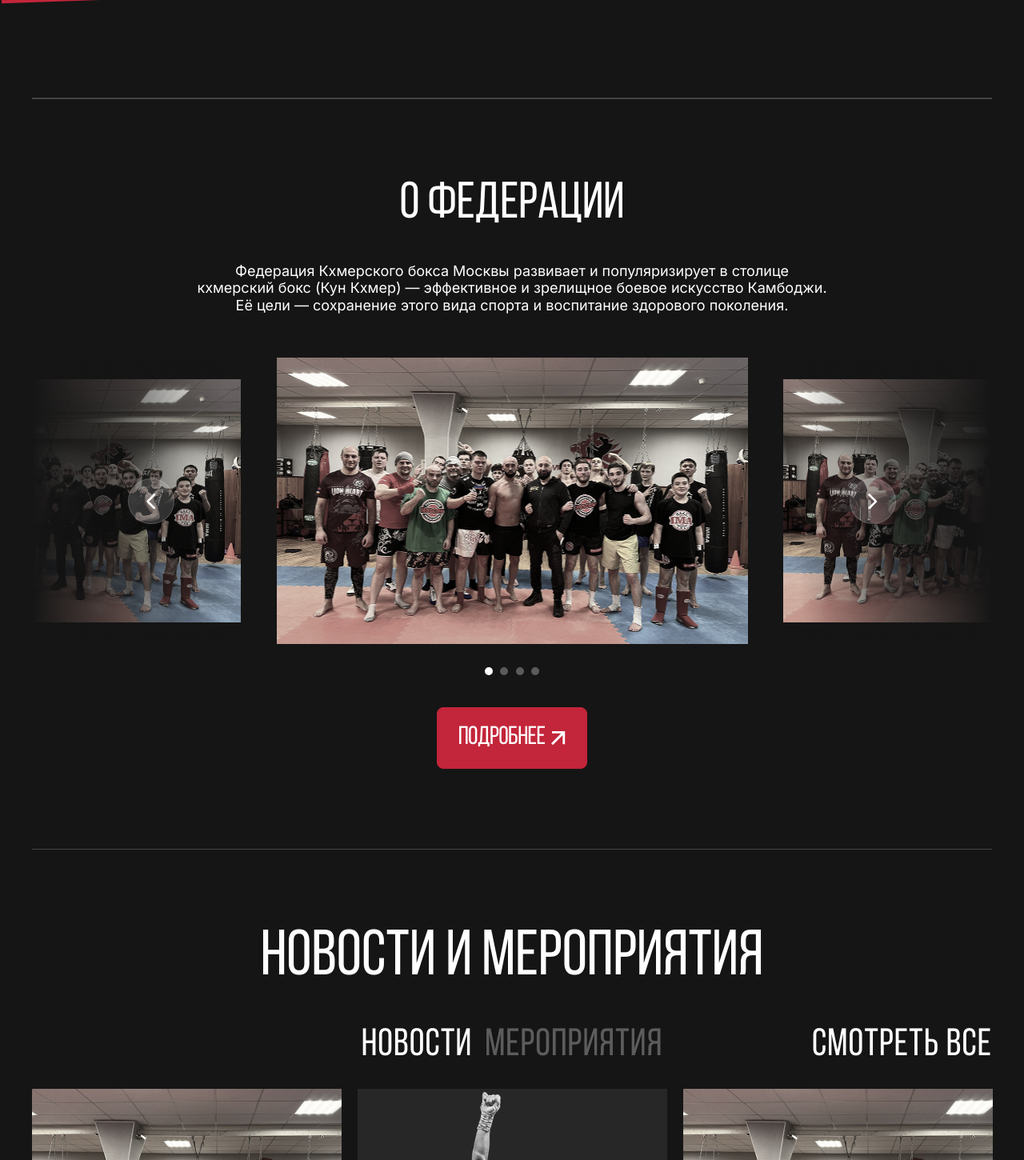
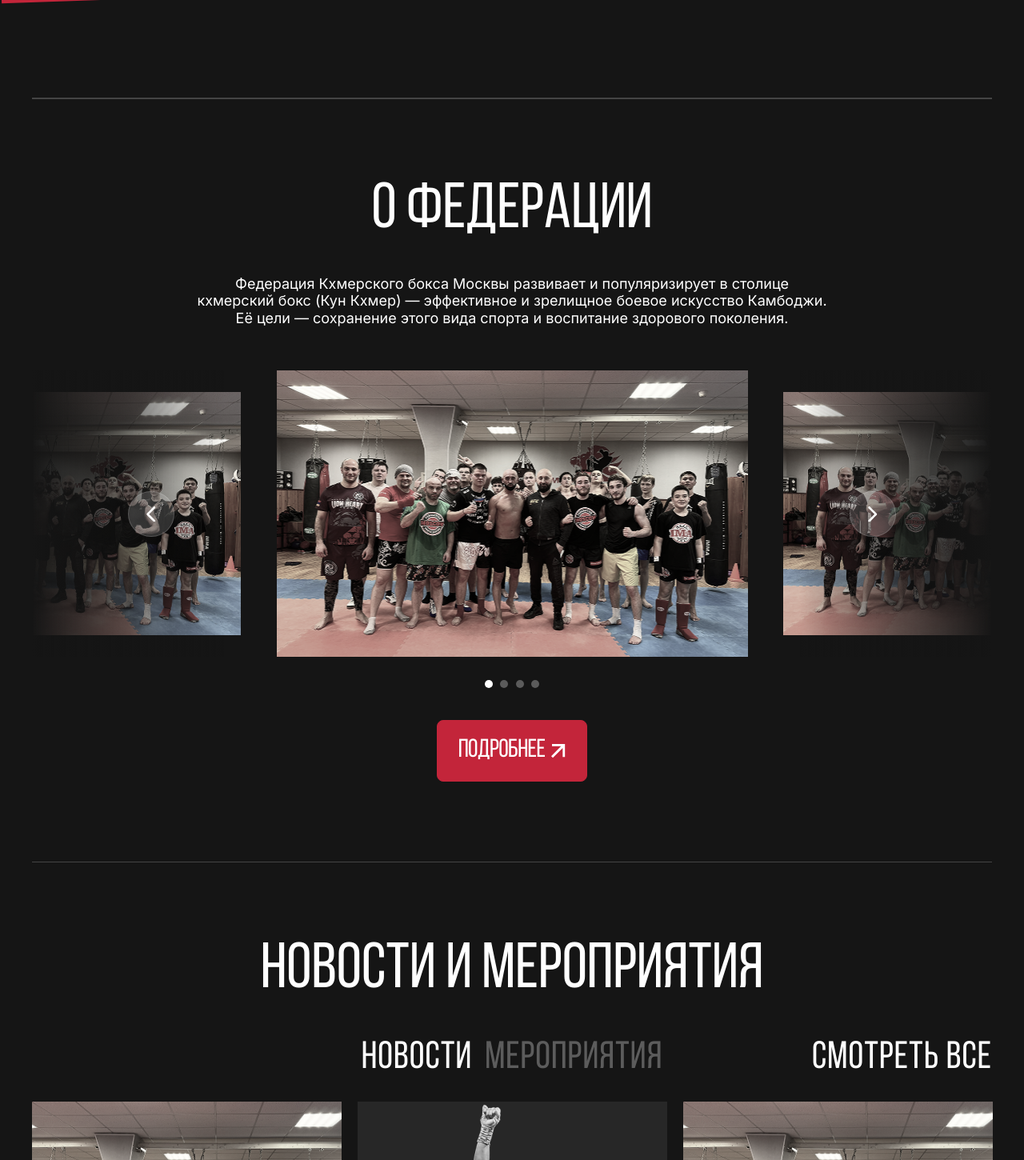
Before and after one commit to GRSdzn/sport-next-app, a Next.js app: page / in a window 1280 px wide. Shown: the part 1402-2852 px from the top of the page at 80% size. Built offline with nearby package versions, Linux system fonts and the light colour scheme.

Commit message:
style: update typography in about and news sections
- Increased font size of the title in the AboutSection from 64px to 80px for better visibility.
- Changed the main title in the NewsSection from an h1 to an h2 for improved semantic structure and accessibility.

```diff
--- a/src/components/pages/home/sections/about.section.scss
+++ b/src/components/pages/home/sections/about.section.scss
@@ -12,7 +12,7 @@
   }
 
   &__title {
-    font-size: 64px;
+    font-size: 80px;
     font-weight: 400;
     line-height: 1;
     text-align: center;
--- a/src/components/pages/home/sections/news.section.tsx
+++ b/src/components/pages/home/sections/news.section.tsx
@@ -5,7 +5,7 @@ export const NewsSection: React.FC = () => {
   return (
     <section className="news-section">
       <div className="news-section__container">
-        <h1 className="news-section__title">НОВОСТИ И МЕРОПРИЯТИЯ</h1>
+        <h2 className="news-section__title">НОВОСТИ И МЕРОПРИЯТИЯ</h2>
         <div className="news-section__tabs-wrapper">
           <div className="news-section__tabs-container">
             <NewsTabs defaultTab="news" />
```
